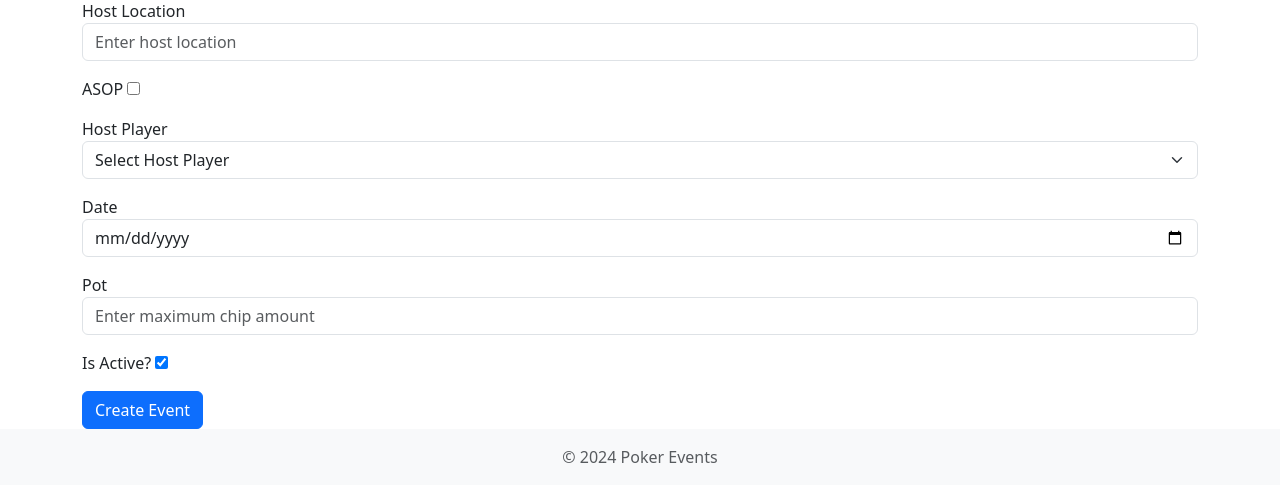
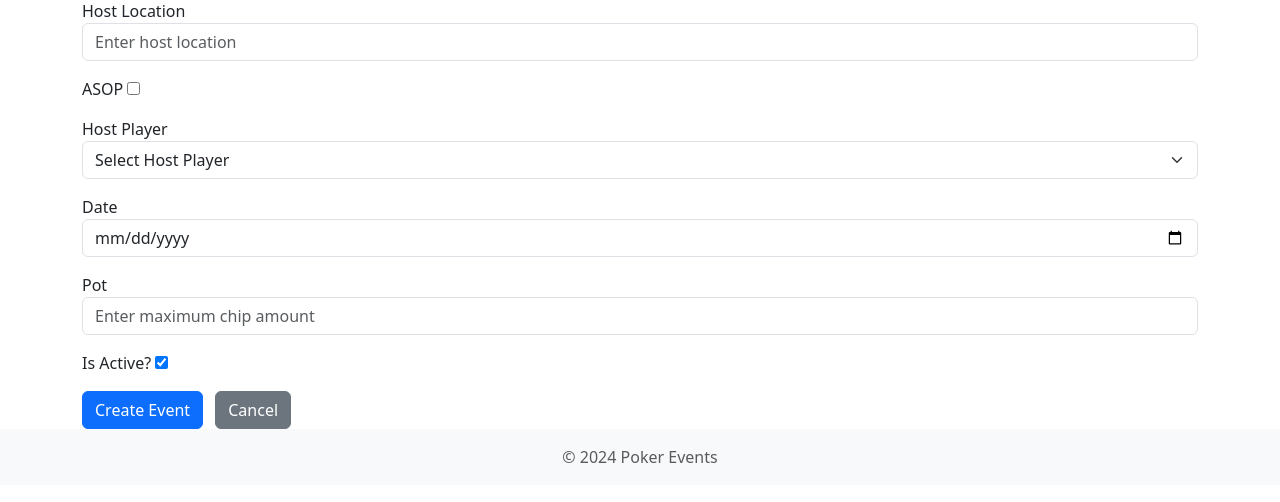
Before and after one commit to ixacin26/Poker_Events, a Django app: page /add-event/ in a window 1280 px wide. Shown: the part 151-653 px from the top of the page. Run offline with Django 5.2, Linux system fonts and the light colour scheme; data comes from the database, SQL or seed files in the repository; both versions use the stored data as it was after the commit; some libraries are stand-ins or nearby versions.

Commit message:
end of minor improvement

```diff
--- a/poker_events/poker_data/models.py
+++ b/poker_events/poker_data/models.py
@@ -3,6 +3,7 @@ from django.core.exceptions import ValidationError
 from django.db.models import Sum
 
 class Player(models.Model):
+    # Add logic for an inactive player
     name = models.CharField(max_length=100)
     founding_member = models.BooleanField(default=False)
     first_participation = models.DateField(blank=True, null=True)
--- a/poker_events/templates/add_event.html
+++ b/poker_events/templates/add_event.html
@@ -41,6 +41,7 @@
         <button type="submit" class="btn btn-primary" formaction="{% url 'add_players' event.id %}">Add Players</button>
       {% else %}
         <button type="submit" class="btn btn-primary">Create Event</button>
+        <a href="{% url 'home' %}" class="btn btn-secondary ms-2">Cancel</a>
       {% endif %}
     </form>
   </div>
--- a/poker_events/templates/add_players.html
+++ b/poker_events/templates/add_players.html
@@ -10,6 +10,7 @@
       <div class="form-group">
         <label>Select Players</label>
         <div class="form-check">
+          <!-- TODO define check all players for active event -->
           <input type="checkbox" id="check_all" />Check All
         </div>
         {% for player in players %}
```
Also changed, not shown: poker_events/db.sqlite3.
